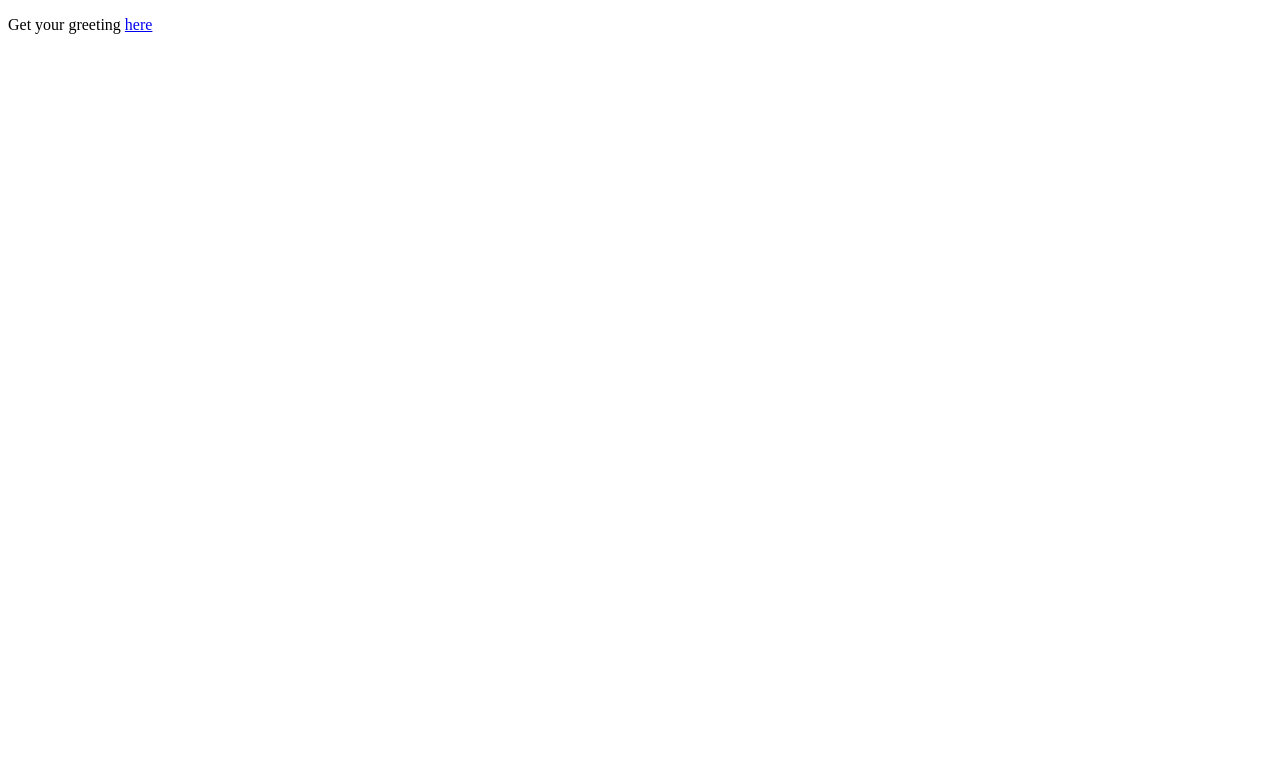
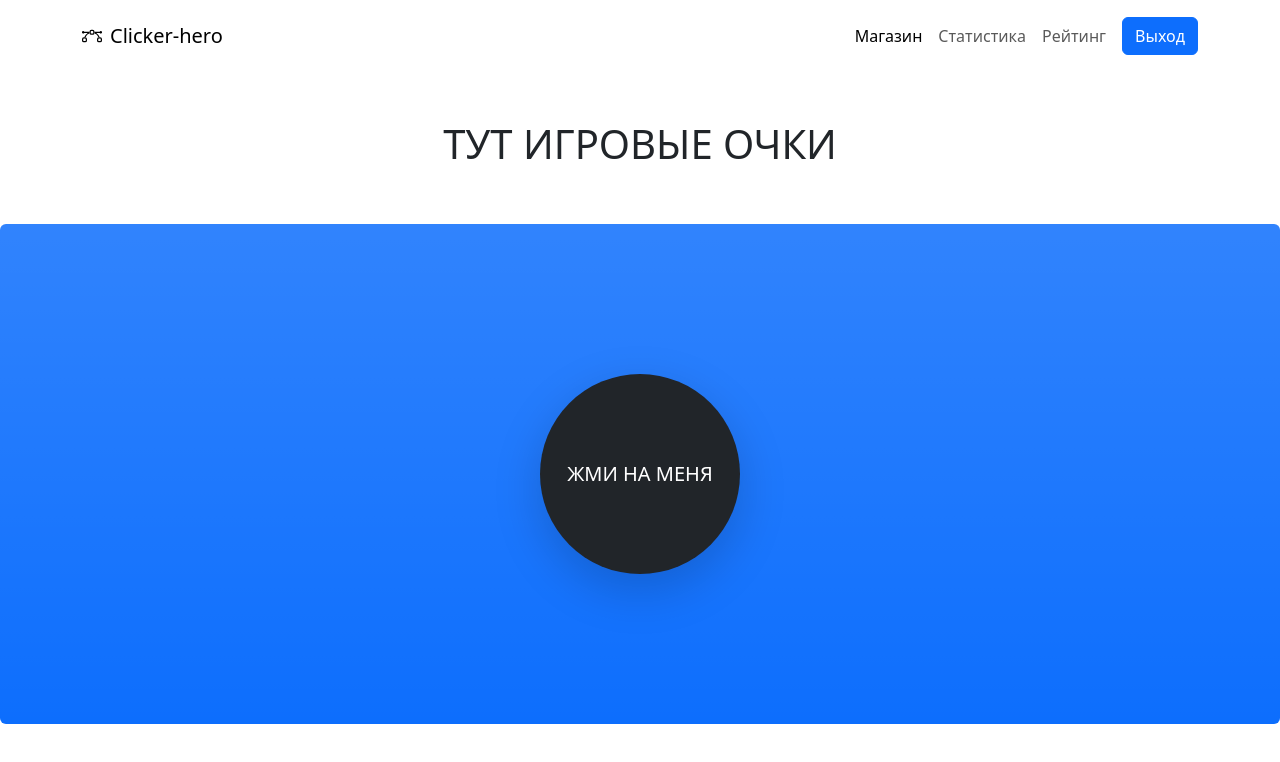
Before and after one commit to alekik/demo, a plain HTML site: page src/main/resources/templates/index.html in a window 1280 px wide. Drawn offline with nearby package versions, Linux system fonts and the light colour scheme.

Commit message:
Create main page

```diff
--- a/src/main/resources/templates/index.html
+++ b/src/main/resources/templates/index.html
@@ -1,10 +1,41 @@
 <!DOCTYPE html>
 <html lang="en">
+
 <head>
-    <meta charset="UTF-8">
-    <title>Main page</title>
+    <meta charset="utf-8">
+    <meta name="viewport" content="width=device-width, initial-scale=1.0, shrink-to-fit=no">
+    <title>main</title>
+    <link rel="stylesheet" href="assets/bootstrap/css/bootstrap.min.css">
+    <link rel="stylesheet" href="assets/css/Navbar-Right-Links.css">
+    <link rel="stylesheet" href="assets/css/styles.css">
 </head>
+
 <body>
-<p>Get your greeting <a href="/hi">here</a></p>
+    <nav class="navbar navbar-light navbar-expand-md py-3">
+        <div class="container"><a class="navbar-brand d-flex align-items-center" href="#"><span class="bs-icon-sm bs-icon-rounded bs-icon-primary d-flex justify-content-center align-items-center me-2 bs-icon"><svg xmlns="http://www.w3.org/2000/svg" width="1em" height="1em" fill="currentColor" viewBox="0 0 16 16" class="bi bi-bezier">
+                        <path fill-rule="evenodd" d="M0 10.5A1.5 1.5 0 0 1 1.5 9h1A1.5 1.5 0 0 1 4 10.5v1A1.5 1.5 0 0 1 2.5 13h-1A1.5 1.5 0 0 1 0 11.5v-1zm1.5-.5a.5.5 0 0 0-.5.5v1a.5.5 0 0 0 .5.5h1a.5.5 0 0 0 .5-.5v-1a.5.5 0 0 0-.5-.5h-1zm10.5.5A1.5 1.5 0 0 1 13.5 9h1a1.5 1.5 0 0 1 1.5 1.5v1a1.5 1.5 0 0 1-1.5 1.5h-1a1.5 1.5 0 0 1-1.5-1.5v-1zm1.5-.5a.5.5 0 0 0-.5.5v1a.5.5 0 0 0 .5.5h1a.5.5 0 0 0 .5-.5v-1a.5.5 0 0 0-.5-.5h-1zM6 4.5A1.5 1.5 0 0 1 7.5 3h1A1.5 1.5 0 0 1 10 4.5v1A1.5 1.5 0 0 1 8.5 7h-1A1.5 1.5 0 0 1 6 5.5v-1zM7.5 4a.5.5 0 0 0-.5.5v1a.5.5 0 0 0 .5.5h1a.5.5 0 0 0 .5-.5v-1a.5.5 0 0 0-.5-.5h-1z"></path>
+                        <path d="M6 4.5H1.866a1 1 0 1 0 0 1h2.668A6.517 6.517 0 0 0 1.814 9H2.5c.123 0 .244.015.358.043a5.517 5.517 0 0 1 3.185-3.185A1.503 1.503 0 0 1 6 5.5v-1zm3.957 1.358A1.5 1.5 0 0 0 10 5.5v-1h4.134a1 1 0 1 1 0 1h-2.668a6.517 6.517 0 0 1 2.72 3.5H13.5c-.123 0-.243.015-.358.043a5.517 5.517 0 0 0-3.185-3.185z"></path>
+                    </svg></span><span>Clicker-hero</span></a><button data-bs-toggle="collapse" class="navbar-toggler" data-bs-target="#navcol-2"><span class="visually-hidden">Toggle navigation</span><span class="navbar-toggler-icon"></span></button>
+            <div class="collapse navbar-collapse" id="navcol-2">
+                <ul class="navbar-nav ms-auto">
+                    <li class="nav-item"><a class="nav-link active" href="#">Магазин</a></li>
+                    <li class="nav-item"><a class="nav-link" href="#">Статистика</a></li>
+                    <li class="nav-item"><a class="nav-link" href="#">Рейтинг</a></li>
+                </ul><a class="btn btn-primary ms-md-2" role="button" href="#">Выход</a>
+            </div>
+        </div>
+    </nav>
+    <section class="py-4 py-xl-5">
+        <h1 class="text-center">ТУТ ИГРОВЫЕ ОЧКИ</h1>
+    </section>
+    <div class="text-white bg-primary bg-gradient border rounded border-0 p-4 py-5" style="height: 500px;">
+        <div class="row h-100">
+            <div class="col-md-10 col-xl-8 text-center d-flex d-sm-flex d-md-flex justify-content-center align-items-center mx-auto justify-content-md-start align-items-md-center justify-content-xl-center">
+                <div><button class="btn btn-dark btn-lg text-uppercase fs-5 border rounded-circle border-0 shadow-lg py-2 px-4" type="button" style="height: 200px;width: 200px;">ЖМИ НА МЕНЯ</button></div>
+            </div>
+        </div>
+    </div>
+    <script src="assets/bootstrap/js/bootstrap.min.js"></script>
 </body>
+
 </html>
```
